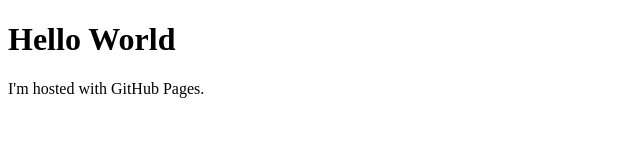
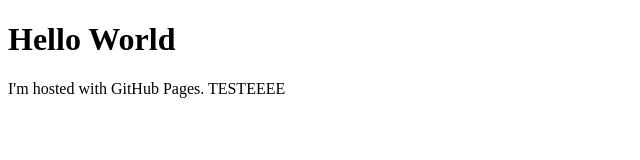
Before and after one commit to municipio-ditalia/municipio-ditalia.github.io, a plain HTML site: page index.html in a window 1280 px wide. Shown: the whole page, without its empty margins (0-640 px from the left). Drawn offline with Linux system fonts and the light colour scheme.

Commit message:
Update index.html

```diff
--- a/index.html
+++ b/index.html
@@ -2,6 +2,8 @@
 <html>
 <body>
 <h1>Hello World</h1>
-<p>I'm hosted with GitHub Pages.</p>
+<p>I'm hosted with GitHub Pages.
+
+TESTEEEE</p>
 </body>
 </html>
```
